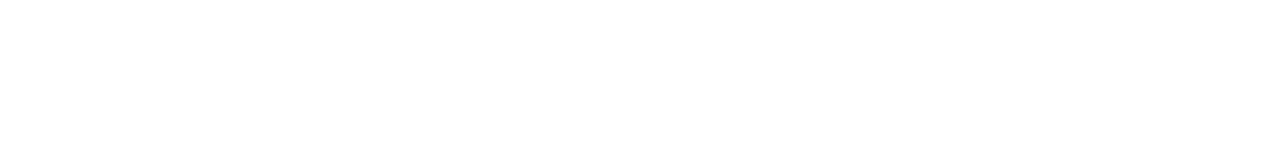
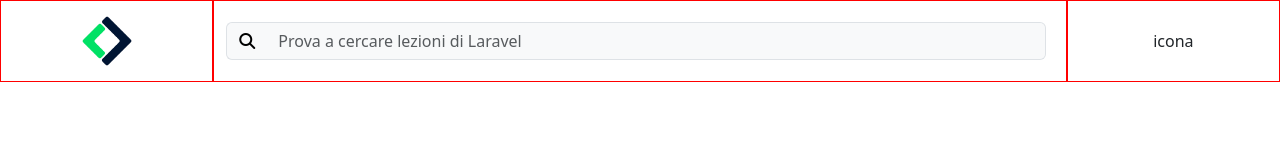
Before and after one commit to SabrinaGiancaspr/html-css-bootstrap-dashboard, a plain HTML site: page index.html in a window 1280 px wide. Drawn offline with nearby package versions, Linux system fonts and the light colour scheme.

Commit message:
add search-bar

```diff
--- a/css/app.css
+++ b/css/app.css
@@ -24,9 +24,14 @@ img {
   align-items: center;
 }
 
-.toolbar-content {
-  display: flex;
+.img-toolbar{
+  width: 80px;
 }
+
+.fa-magnifying-glass{
+  color: black;
+}
+
 
 /* main navbar */
 .app-content {
@@ -46,7 +51,10 @@ img {
 .debug {
   border: 1px solid red;
   min-height: 30px;
+  width: 100%;
+  background-color: red;
 }
+
 
 [class^="col"] {
   border: 1px solid red;
--- a/index.html
+++ b/index.html
@@ -5,6 +5,9 @@
   <meta charset="UTF-8">
   <meta name="viewport" content="width=device-width, initial-scale=1.0">
   <title>Dashboard</title>
+  <link rel="stylesheet" href="https://cdnjs.cloudflare.com/ajax/libs/font-awesome/6.4.2/css/all.min.css"
+    integrity="sha512-z3gLpd7yknf1YoNbCzqRKc4qyor8gaKU1qmn+CShxbuBusANI9QpRohGBreCFkKxLhei6S9CQXFEbbKuqLg0DA=="
+    crossorigin="anonymous" referrerpolicy="no-referrer" />
   <link href="https://cdn.jsdelivr.net/npm/bootstrap@5.3.2/dist/css/bootstrap.min.css" rel="stylesheet"
     integrity="sha384-T3c6CoIi6uLrA9TneNEoa7RxnatzjcDSCmG1MXxSR1GAsXEV/Dwwykc2MPK8M2HN" crossorigin="anonymous">
   <link rel="stylesheet" href="./css/app.css">
@@ -14,9 +17,25 @@
   <div class="app">
     <!-- toolbar ricerca -->
     <aside class="app-toolbar">
-      <div class="toolbar-content">
-
-      </div>
+      <div class="container-fluid text-center">
+        <div class="row">
+          <div class="col">
+            <img class="img-toolbar" src="./img/mobile-logo.png" alt="">
+          </div>
+          <div class="col-8 d-flex align-items-center">
+            <form class="d-flex flex-grow-1 input-group" role="search">
+              <span class="input-group-text border border-end-0" id="searchbar">
+                <i class="fa-solid fa-magnifying-glass"></i>
+              </span>
+              <input type="search" class="form-control me-2 bg-light border border-start-0 shadow-none"
+                placeholder="Prova a cercare lezioni di Laravel" arial-label="Search" aria-describedby="searchbar">
+            </form>
+          </div>
+          <div class="col d-flex align-items-center justify-content-center">
+            icona
+          </div>
+        </div> <!--row-->
+      </div> <!--container-->
     </aside>
 
     <!-- sidebar nav  -->
```
